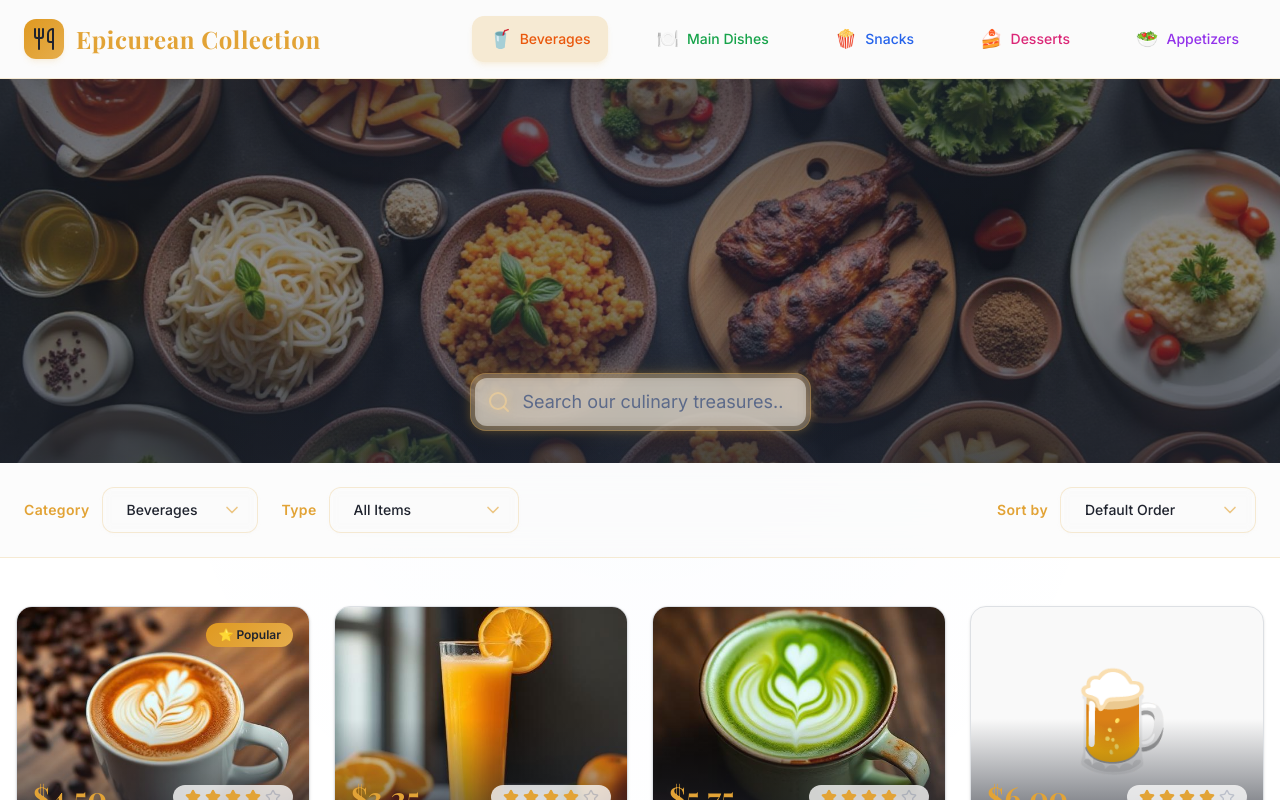
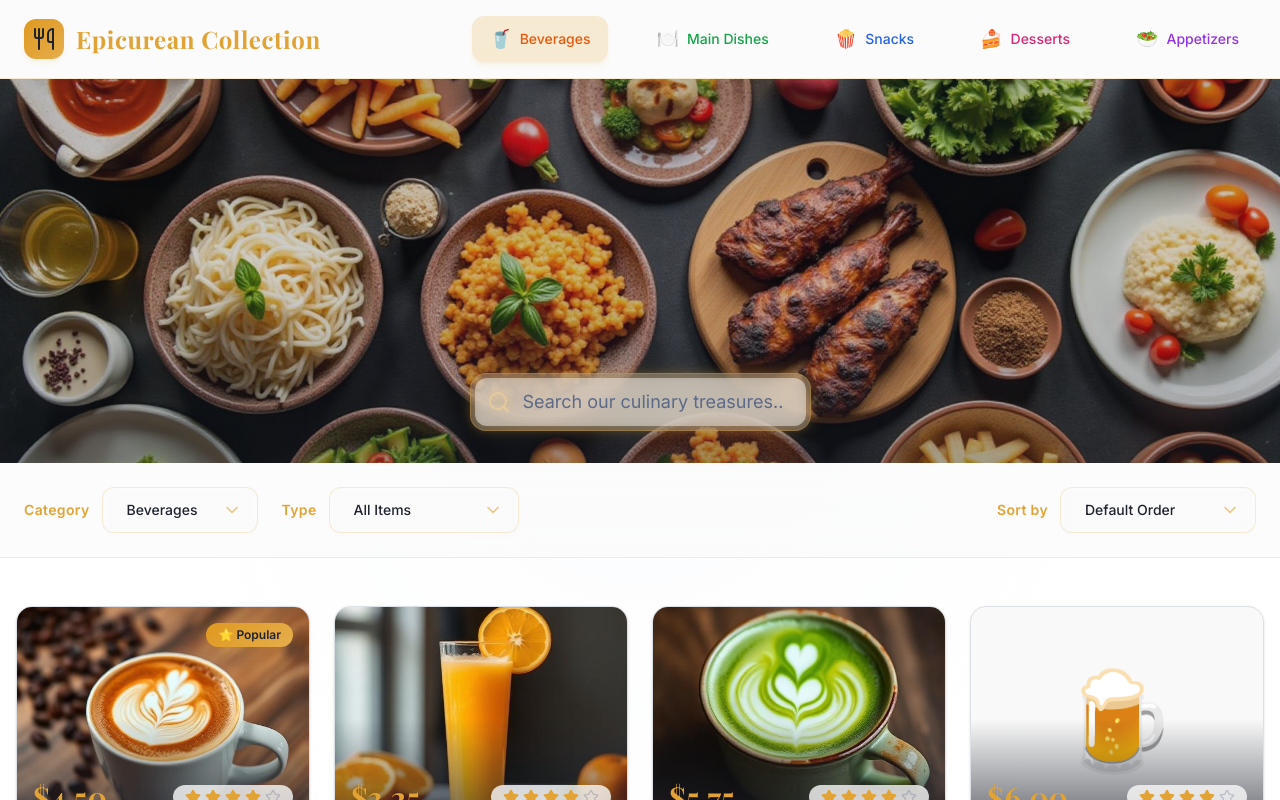
Before and after one commit to jacson03/bolt, a React (Vite) app: page / in a window 1280 px wide. Shown: the top 800 px of the page. Built offline with nearby package versions, Linux system fonts and the light colour scheme.

Commit message:
Make hero image more visible
Adjusted the hero section's background image to improve visibility.

```diff
--- a/src/components/HeroSection.tsx
+++ b/src/components/HeroSection.tsx
@@ -11,8 +11,8 @@ export const HeroSection = ({
   return <div className="relative h-96 bg-cover bg-center flex items-end justify-center overflow-hidden pb-8" style={{
     backgroundImage: `url(${heroImage})`
   }}>
-      <div className="absolute inset-0 bg-gradient-to-b from-luxury/70 via-luxury/50 to-luxury/80"></div>
-      <div className="absolute inset-0 bg-premium-glow"></div>
+      <div className="absolute inset-0 bg-gradient-to-b from-luxury/30 via-luxury/20 to-luxury/40"></div>
+      <div className="absolute inset-0 bg-premium-glow opacity-50"></div>
       <div className="relative z-10 text-center text-foreground px-6">
 
 
```
